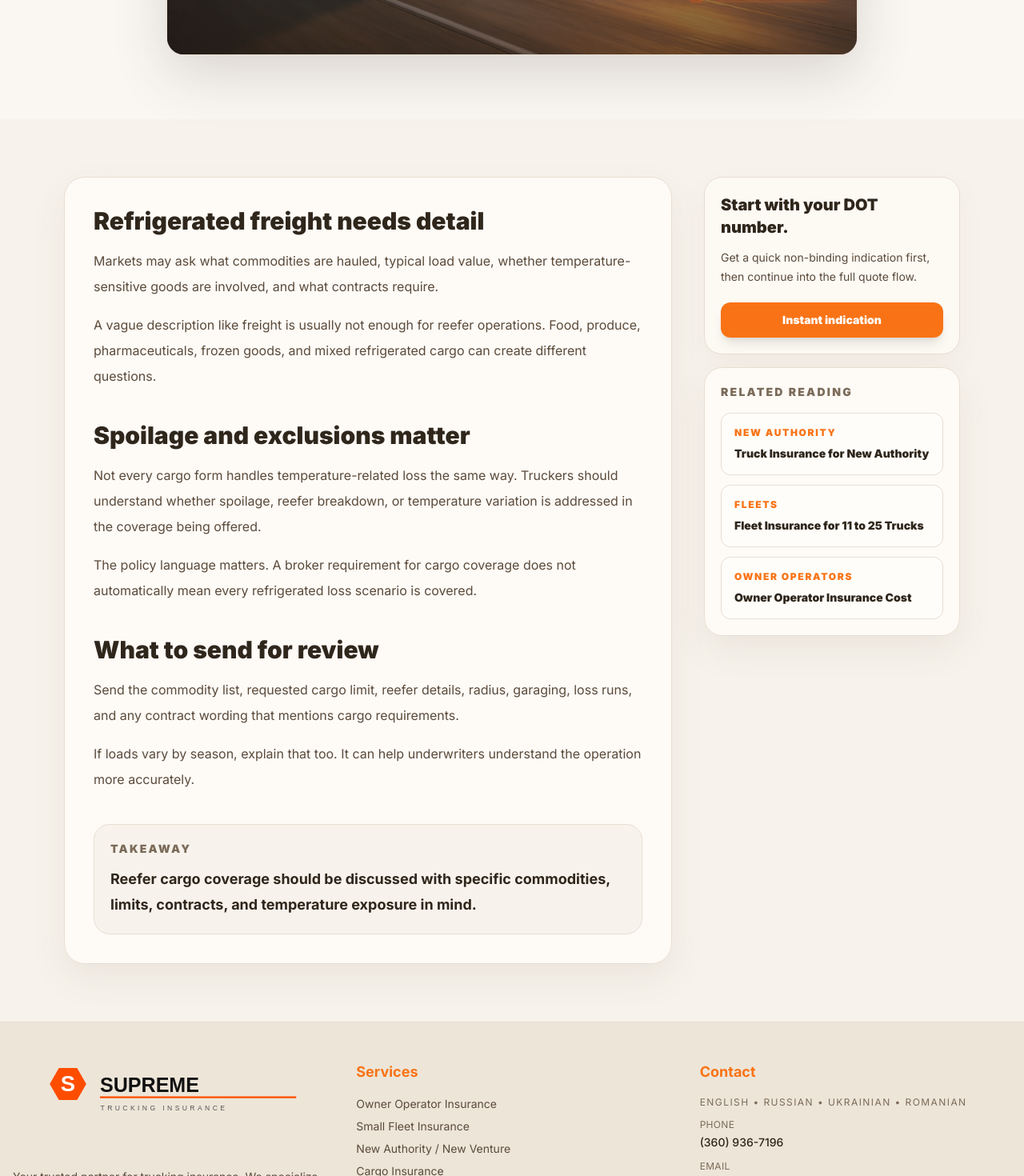
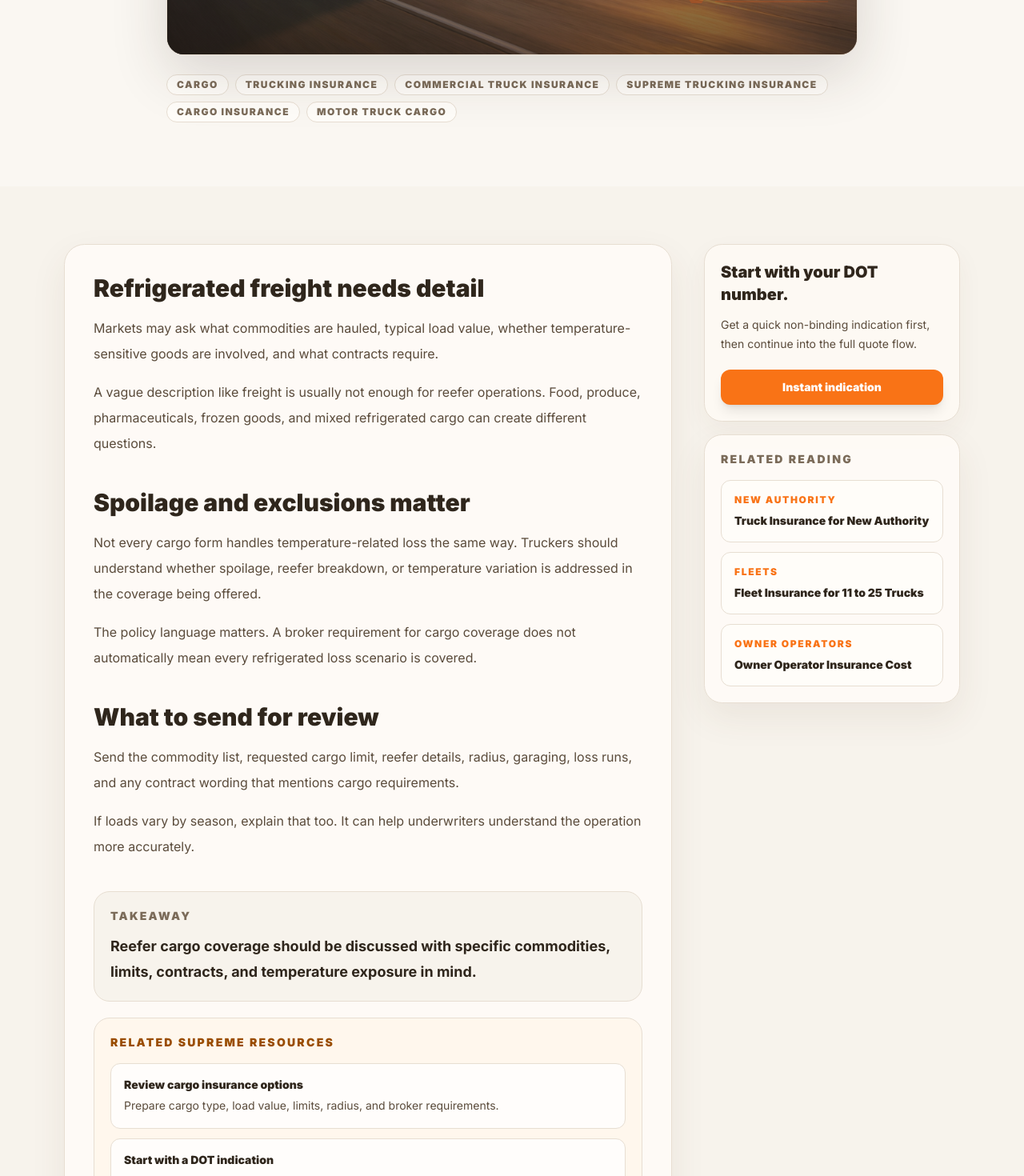
Before and after one commit to omelcodima/supreme-trucking-insurance, a Next.js app: page /blog/cargo-insurance-for-reefer-loads in a window 1280 px wide. Shown: the part 940-2410 px from the top of the page at 80% size. Built offline with nearby package versions, Linux system fonts and the light colour scheme; no server answers.

Commit message:
feat: add SEO tags and article metadata

```diff
--- a/src/app/blog/[slug]/page.tsx
+++ b/src/app/blog/[slug]/page.tsx
@@ -5,6 +5,7 @@ import { BlogVisual } from "@/components/BlogVisual";
 import { blogPosts } from "@/lib/blogPosts";
 import { getAllBlogPosts, getAnyBlogPost } from "@/lib/allBlogPosts";
 import { absoluteUrl, breadcrumbJsonLd, defaultOgImage, jsonLdScript, siteName } from "@/lib/seo";
+import { getPostImageAlt, getPostTags, getRelatedServiceLinks } from "@/lib/blogSeo";
 
 type Props = {
   params: Promise<{ slug: string }>;
@@ -26,9 +27,13 @@ export async function generateMetadata({ params }: Props): Promise<Metadata> {
     return {};
   }
 
+  const tags = getPostTags(post);
+  const imageAltText = getPostImageAlt(post);
+
   return {
     title: `${post.title} | Supreme Trucking Insurance`,
     description: post.description,
+    keywords: tags,
     alternates: {
       canonical: `/blog/${post.slug}`,
     },
@@ -40,7 +45,7 @@ export async function generateMetadata({ params }: Props): Promise<Metadata> {
       description: post.description,
       publishedTime: post.date,
       modifiedTime: post.date,
-      images: [{ url: defaultOgImage, width: 1200, height: 630, alt: siteName }],
+      images: [{ url: defaultOgImage, width: 1200, height: 630, alt: imageAltText }],
     },
     twitter: {
       card: "summary_large_image",
@@ -61,12 +66,22 @@ export default async function BlogPostPage({ params }: Props) {
 
   const allPosts = await getAllBlogPosts();
   const relatedPosts = allPosts.filter((item) => item.slug !== post.slug).slice(0, 3);
+  const tags = getPostTags(post);
+  const imageAltText = getPostImageAlt(post);
+  const serviceLinks = getRelatedServiceLinks(post);
 
   const articleJsonLd = {
     "@context": "https://schema.org",
     "@type": "Article",
     headline: post.title,
     description: post.description,
+    image: [defaultOgImage],
+    keywords: tags,
+    articleSection: post.category,
+    about: tags.map((tag) => ({
+      "@type": "Thing",
+      name: tag,
+    })),
     datePublished: post.date,
     dateModified: post.date,
     author: {
@@ -119,11 +134,22 @@ export default async function BlogPostPage({ params }: Props) {
               title={post.title}
               category={post.category}
               sourceName={post.sourceTitle}
+              imageAltText={imageAltText}
               variant="hero"
             />
+          <div className="mt-6 flex flex-wrap gap-2">
+            {tags.map((tag) => (
+              <span
+                key={tag}
+                className="rounded-full border border-[#DED3C4] bg-[#FFFDF9] px-3 py-1 text-xs font-black uppercase tracking-[0.12em] text-[#7B6B59]"
+              >
+                {tag}
+              </span>
+            ))}
           </div>
         </div>
-      </article>
+        </div>
+        </article>
 
       <section className="section-soft py-14 md:py-18">
         <div className="mx-auto grid max-w-6xl gap-10 px-4 lg:grid-cols-[1fr_320px]">
@@ -153,6 +179,26 @@ export default async function BlogPostPage({ params }: Props) {
                 {post.takeaway}
               </p>
             </div>
+
+            {serviceLinks.length ? (
+              <div className="mt-5 rounded-[1.25rem] border border-[#F4C08A] bg-[#FFF7ED] p-5">
+                <p className="text-sm font-black uppercase tracking-[0.16em] text-[#9A4D00]">
+                  Related Supreme resources
+                </p>
+                <div className="mt-4 grid gap-3">
+                  {serviceLinks.map((link) => (
+                    <Link
+                      key={link.href}
+                      href={link.href}
+                      className="rounded-xl border border-orange-200 bg-white/80 p-4 transition-colors hover:border-[#f97316]/60"
+                    >
+                      <p className="text-sm font-black text-[#2F261C]">{link.label}</p>
+                      <p className="mt-1 text-sm leading-6 text-[#5A4B3B]">{link.description}</p>
+                    </Link>
+                  ))}
+                </div>
+              </div>
+            ) : null}
 
             {post.sourceUrl ? (
               <div className="mt-5 rounded-[1.25rem] border border-[#DED3C4] bg-[#FFFDF9] p-5">
--- a/src/app/blog/page.tsx
+++ b/src/app/blog/page.tsx
@@ -3,6 +3,7 @@ import Link from "next/link";
 import { BlogVisual } from "@/components/BlogVisual";
 import { getAllBlogPosts } from "@/lib/allBlogPosts";
 import { absoluteUrl, breadcrumbJsonLd, defaultOgImage, jsonLdScript, siteName } from "@/lib/seo";
+import { getPostImageAlt, getPostTags } from "@/lib/blogSeo";
 
 export const revalidate = 300;
 
@@ -10,6 +11,15 @@ export const metadata: Metadata = {
   title: "Trucking Insurance Blog | Supreme Trucking Insurance",
   description:
     "Practical trucking insurance guides for owner-operators, fleets, new authorities, cargo coverage, and commercial truck insurance pricing.",
+  keywords: [
+    "trucking insurance",
+    "commercial truck insurance",
+    "FMCSA updates",
+    "owner-operator insurance",
+    "fleet insurance",
+    "cargo insurance",
+    "new authority insurance",
+  ],
   alternates: {
     canonical: "/blog",
   },
@@ -62,13 +72,21 @@ export default async function BlogIndexPage() {
       <section className="section-soft py-14 md:py-18">
         <div className="mx-auto max-w-6xl px-4">
           <div className="grid gap-5 md:grid-cols-2">
-            {blogPosts.map((post) => (
+            {blogPosts.map((post) => {
+              const postTags = getPostTags(post).slice(0, 3);
+
+              return (
                 <Link
                   key={post.slug}
                   href={`/blog/${post.slug}`}
                   className="card-premium group overflow-hidden rounded-[1.5rem] p-3 transition-all hover:-translate-y-1 hover:border-[#f97316]/35"
                 >
-                <BlogVisual title={post.title} category={post.category} sourceName={post.sourceTitle} />
+                <BlogVisual
+                  title={post.title}
+                  category={post.category}
+                  sourceName={post.sourceTitle}
+                  imageAltText={getPostImageAlt(post)}
+                />
                 <div className="p-3 pt-5">
                   <p className="text-xs font-black uppercase tracking-[0.16em] text-[#f97316]">
                     {post.category} • {post.readTime}
@@ -77,12 +95,23 @@ export default async function BlogIndexPage() {
                     {post.title}
                   </h2>
                   <p className="mt-3 text-sm leading-6 text-[#5A4B3B]">{post.description}</p>
+                  <div className="mt-4 flex flex-wrap gap-2">
+                    {postTags.map((tag) => (
+                      <span
+                        key={tag}
+                        className="rounded-full bg-[#F7F3EC] px-2.5 py-1 text-[0.65rem] font-black uppercase tracking-[0.12em] text-[#7B6B59]"
+                      >
+                        {tag}
+                      </span>
+                    ))}
+                  </div>
                   <span className="mt-5 inline-flex text-sm font-black text-[#2F261C] transition-colors group-hover:text-[#f97316]">
                     Read guide →
                   </span>
                 </div>
                 </Link>
-            ))}
+              );
+            })}
           </div>
         </div>
       </section>
--- a/src/lib/airtableBlogPosts.ts
+++ b/src/lib/airtableBlogPosts.ts
@@ -41,6 +41,22 @@ function hasAirtableConfig() {
 function stringField(fields: Record<string, unknown>, name: string) {
   const value = fields[name];
   return typeof value === "string" ? value.trim() : "";
+}
+
+function stringListField(fields: Record<string, unknown>, name: string) {
+  const value = fields[name];
+  if (Array.isArray(value)) {
+    return value.filter((item): item is string => typeof item === "string" && item.trim().length > 0);
+  }
+
+  if (typeof value === "string") {
+    return value
+      .split(",")
+      .map((item) => item.trim())
+      .filter(Boolean);
+  }
+
+  return [];
 }
 
 function parseSections(fields: Record<string, unknown>): BlogPost["sections"] {
@@ -112,6 +128,8 @@ function recordToBlogPost(record: AirtableRecord): BlogPost | null {
     sourceTitle: stringField(fields, "Source Title") || undefined,
     sourceUrl: stringField(fields, "Source URL") || undefined,
     sourcePublishedAt: stringField(fields, "Source Published At") || undefined,
+    tags: stringListField(fields, "Tags"),
+    imageAltText: stringField(fields, "Image Alt Text") || undefined,
     googleBusinessPost: stringField(fields, "Google Business Post") || undefined,
     socialPost: stringField(fields, "Social Post") || undefined,
     intro,
--- a/src/lib/blogPosts.ts
+++ b/src/lib/blogPosts.ts
@@ -8,6 +8,8 @@ export type BlogPost = {
   sourceTitle?: string;
   sourceUrl?: string;
   sourcePublishedAt?: string;
+  tags?: string[];
+  imageAltText?: string;
   googleBusinessPost?: string;
   socialPost?: string;
   intro: string;
--- /dev/null
+++ b/src/lib/blogSeo.ts
@@ -0,0 +1,110 @@
+import type { BlogPost } from "@/lib/blogPosts";
+
+const baseTags = ["trucking insurance", "commercial truck insurance", "Supreme Trucking Insurance"];
+
+function unique(values: string[]) {
+  const seen = new Set<string>();
+  return values
+    .map((value) => value.trim())
+    .filter(Boolean)
+    .filter((value) => {
+      const key = value.toLowerCase();
+      if (seen.has(key)) {
+        return false;
+      }
+      seen.add(key);
+      return true;
+    });
+}
+
+export function getPostTags(post: Pick<BlogPost, "title" | "category" | "sourceTitle" | "tags">) {
+  if (post.tags?.length) {
+    return unique([...post.tags, ...baseTags]).slice(0, 12);
+  }
+
+  const text = `${post.title} ${post.category} ${post.sourceTitle || ""}`.toLowerCase();
+  const tags = [post.category, ...baseTags];
+
+  if (text.includes("fmcsa")) tags.push("FMCSA", "DOT compliance");
+  if (text.includes("dot")) tags.push("DOT compliance");
+  if (text.includes("qualification") || text.includes("exemption")) {
+    tags.push("driver qualification", "motor carrier compliance");
+  }
+  if (text.includes("safety") || text.includes("inspection")) {
+    tags.push("trucking safety", "underwriting review");
+  }
+  if (text.includes("cargo") || text.includes("reefer")) {
+    tags.push("cargo insurance", "motor truck cargo");
+  }
+  if (text.includes("fleet")) tags.push("fleet insurance", "fleet renewal");
+  if (text.includes("owner") || text.includes("operator")) tags.push("owner-operator insurance");
+  if (text.includes("new authority") || text.includes("authority")) {
+    tags.push("new authority insurance", "MC number", "insurance filings");
+  }
+  if (text.includes("premium") || text.includes("rate") || text.includes("cost")) {
+    tags.push("truck insurance cost", "insurance premiums");
+  }
+  if (text.includes("liability")) tags.push("trucking liability insurance");
+  if (text.includes("broker") || text.includes("freight")) tags.push("freight brokers", "trucking operations");
+
+  return unique(tags).slice(0, 12);
+}
+
+export function getPostImageAlt(post: Pick<BlogPost, "title" | "category" | "imageAltText" | "sourceTitle" | "tags">) {
+  if (post.imageAltText) {
+    return post.imageAltText;
+  }
+
+  const tags = getPostTags(post).slice(0, 4).join(", ");
+  return `Professional semi truck image for Supreme Trucking Insurance article about ${post.title}, covering ${tags}.`;
+}
+
+export function getRelatedServiceLinks(post: Pick<BlogPost, "title" | "category" | "sourceTitle" | "tags">) {
+  const tags = getPostTags(post).join(" ").toLowerCase();
+  const links = [
+    {
+      href: "/instant-indication",
+      label: "Start with a DOT indication",
+      description: "Use your DOT number to start a quick non-binding insurance indication.",
+    },
+    {
+      href: "/quote",
+      label: "Request a trucking insurance quote",
+      description: "Send the operation details Supreme needs for market review.",
+    },
+  ];
+
+  if (tags.includes("cargo")) {
+    links.unshift({
+      href: "/cargo",
+      label: "Review cargo insurance options",
+      description: "Prepare cargo type, load value, limits, radius, and broker requirements.",
+    });
+  }
+
+  if (tags.includes("fleet")) {
+    links.unshift({
+      href: "/fleet",
+      label: "Prepare a fleet renewal",
+      description: "Organize units, drivers, loss runs, filings, and renewal timing.",
+    });
+  }
+
+  if (tags.includes("owner-operator")) {
+    links.unshift({
+      href: "/owner-operator",
+      label: "Owner-operator insurance",
+      description: "Review liability, cargo, physical damage, bobtail, and non-trucking needs.",
+    });
+  }
+
+  if (tags.includes("new authority") || tags.includes("filings")) {
+    links.unshift({
+      href: "/new-venture",
+      label: "New authority insurance",
+      description: "Understand filings, liability, cargo, and first-policy preparation.",
+    });
+  }
+
+  return links.slice(0, 3);
+}
```
Also changed, not shown: src/components/BlogVisual.tsx (+9 -2 lines). Lines whose indentation alone changed are shown as unchanged.
